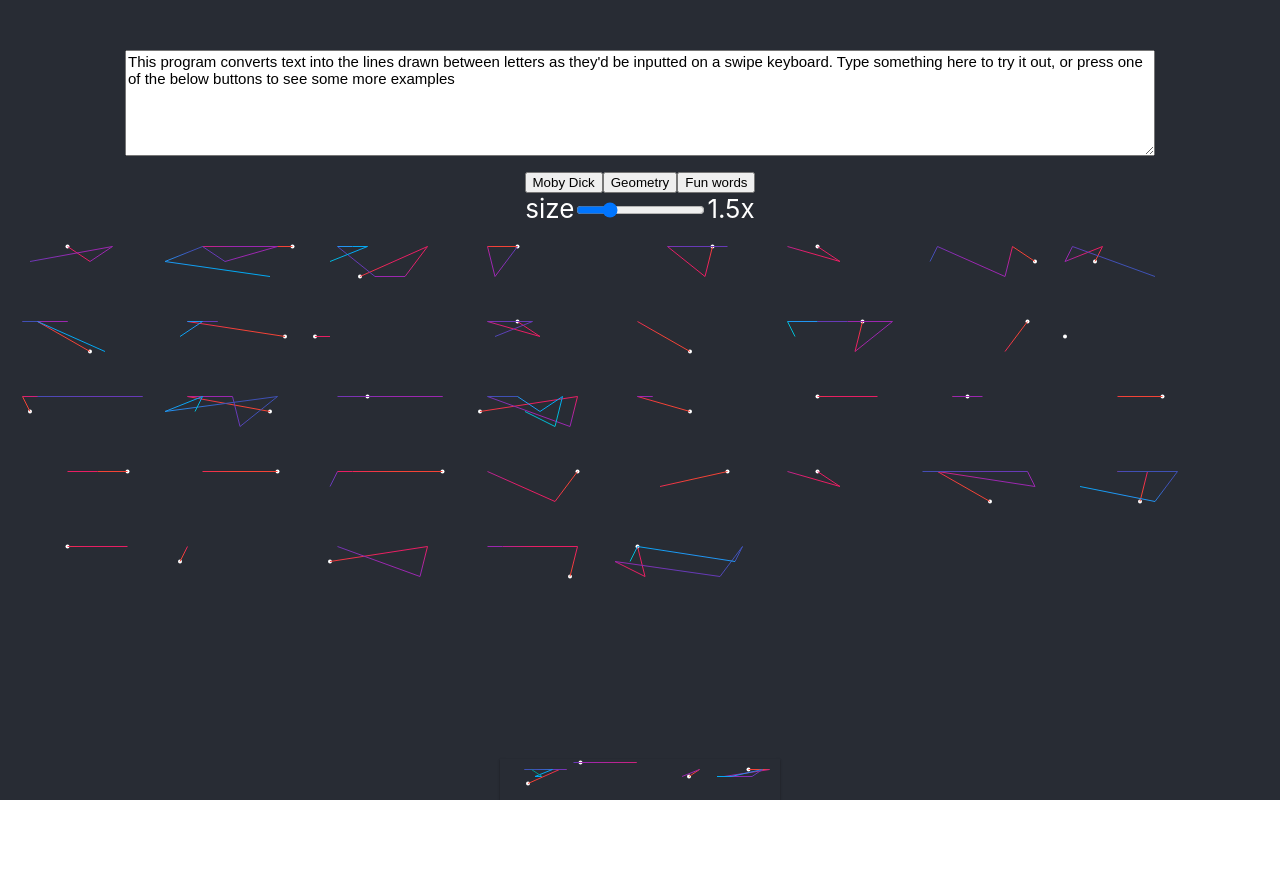
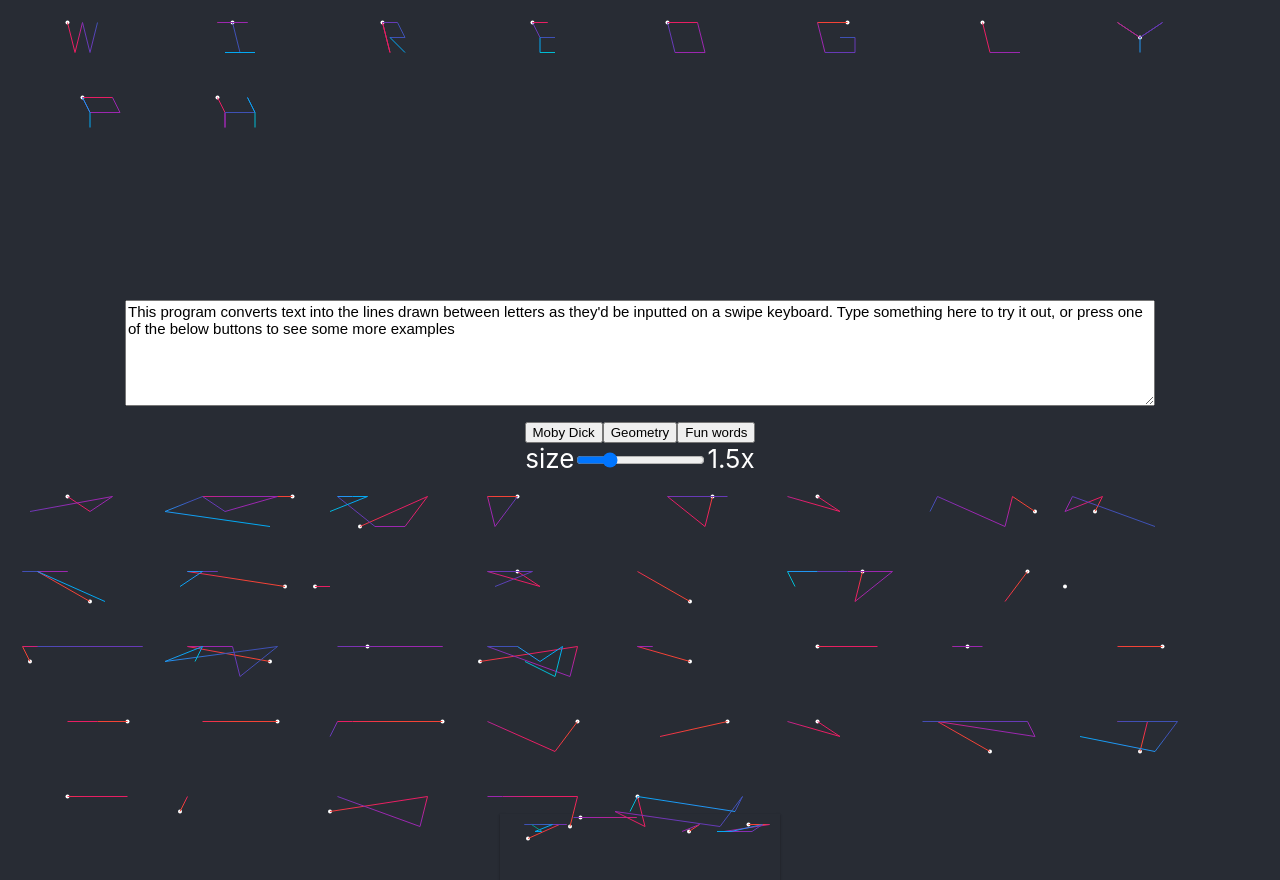
Before and after one commit to JohYoshida/wireoglyph, a React (Create React App) app: page / in a window 1280 px wide. Shown: the top 880 px of the page. Before the commit the page ends 800 px from the top, so only its background shows below. Built offline with nearby package versions, Linux system fonts and the light colour scheme.

Commit message:
Factored out Wireoglyph code and added a logo

```diff
--- a/src/App.js
+++ b/src/App.js
@@ -1,4 +1,5 @@
 import React from 'react'
+import Wireoglyph from "./components/Wireoglyph"
 import './App.css';
 
 let mobyDick = "Call me Ishmael. Some years ago - never mind how long precisely - having little or no money in my purse, and nothing particular to interest me on shore, I thought I would sail about a little and see the watery part of the world. It is a way I have of driving off the spleen, and regulating circulation. Whenever I find myself growing grim about the mouth; whenever it is a damp, drizzly November in my soul; whenever I find myself involuntarily pausing before coffin warehouses, and bringing up the rear of every funeral I meet; and especially whenever my hypos get such an upper hand of me, that it requires a strong moral principle to prevent me from deliberately stepping into the street, and methodologically knocking people's hats off - then, I account it high time to get to sea as soon as I can. This is my substitute for pistol and ball... I quietly take to the ship. There is nothing surprising in this. If they but knew it, almost all men in their degree, some time or other, cherish very nearly the same feelings towards the ocean with me."
@@ -7,147 +8,25 @@ let shapes = "test roar rear treat fluff bulb bomb blob neon aria nonagon terrib
 
 let funWords = "phenomenal lexicon scintillating communication bloviate excessively languages consideration cybernetic communism information steersmanship portobello deleuze phlebotomist technicality chromatic bellicose legible extensible honorific charismatic diabolical prehensile ascetic network flagellum gargantuan invalidation charismatic megafauna uncomfortable metaphysical shoulderblade"
 
+let wireoglyph = "tvybu ytuybvn ybyujhn yuyhjhbn tunvt utvnjh ybm hthihb yikhyhb tgvgjujn"
+
 function App() {
   // State hooks
   const [string, setString] = React.useState("This program converts text into the lines drawn between letters as they'd be inputted on a swipe keyboard. Type something here to try it out, or press one of the below buttons to see some more examples");
-  const [canvasSize, setC] = React.useState(1.5); // size multiplication factor for canvas
-  // char positions on 100x50 canvas
-  const chars = {
-    1: [5, 5],
-    2: [15, 5],
-    3: [25, 5],
-    4: [35, 5],
-    5: [45, 5],
-    6: [55, 5],
-    7: [65, 5],
-    8: [75, 5],
-    9: [85, 5],
-    0: [95, 5],
-
-    q: [5, 15],
-    w: [15, 15],
-    e: [25, 15],
-    r: [35, 15],
-    t: [45, 15],
-    y: [55, 15],
-    u: [65, 15],
-    i: [75, 15],
-    o: [85, 15],
-    p: [95, 15],
-
-    a: [10, 25],
-    s: [20, 25],
-    d: [30, 25],
-    f: [40, 25],
-    g: [50, 25],
-    h: [60, 25],
-    j: [70, 25],
-    k: [80, 25],
-    l: [90, 25],
-
-    z: [20, 35],
-    x: [30, 35],
-    c: [40, 35],
-    v: [50, 35],
-    b: [60, 35],
-    n: [70, 35],
-    m: [80, 35],
-  }
-
-  const colors = [
-    "#f44336", "#E91E63", "#9C27B0", "#673AB7", "#3F51B5",
-    "#2196F3", "#03A9F4", "#00BCD4", "#009688", "#4CAF50",
-    "#8BC34A", "#FFEB3B", "#FFC107", "#FF9800", "#FF5722"
-  ];
-
-  const draw = (ctx, string, canvasSize) => {
-    let charArray = string.split("");
-    let colorIndex = 1;
-    ctx.clearRect(0, 0, ctx.canvas.width, ctx.canvas.height)
-    ctx.fillStyle = '#ffffff';
-
-    let lastCoord;
-    charArray.forEach((char, i) => {
-      let coord = chars[char.toLowerCase()];
-
-      if (coord) { // handle valid characters
-        if (i <= 0) { // draw start circle
-          ctx.beginPath();
-          ctx.arc(coord[0] * canvasSize, coord[1] * canvasSize, 2, 0, 365)
-          ctx.fill();
-          lastCoord = coord; // Set current coord to lastCoord for next iteration
-        } else { // handle letters
-          // Make gradient
-          let gradient = ctx.createLinearGradient(lastCoord[0], lastCoord[1], coord[0], coord[1]);
-          gradient.addColorStop(0, colors[colorIndex - 1]);
-          gradient.addColorStop(1, colors[colorIndex]);
-          ctx.strokeStyle = gradient;
-          // Make line from lastCoord to coord
-          ctx.beginPath();
-          ctx.moveTo(lastCoord[0] * canvasSize, lastCoord[1] * canvasSize);
-          ctx.lineTo(coord[0] * canvasSize, coord[1] * canvasSize);
-          ctx.stroke();
-          lastCoord = coord;
-          // Increment colorIndex and loop if at end
-          colorIndex++;
-          if (colorIndex >= colors.length) colorIndex = 1;
-        }
-      }
-    });
-  }
-
-  // Make array of canvases
-  let strArray = string.split(" ");
-  const Canvases = [];
-  strArray.forEach((item, i) => {
-    Canvases.push(
-      <Canvas
-        className="canvas"
-        width={100 * canvasSize}
-        height={50 * canvasSize}
-        draw={draw}
-        string={item}
-        title={item}
-        key={i}
-        size={canvasSize}
-      >
-        {item}
-      </Canvas>
-    );
-  });
-
-  // Make array of canvases for footer
-  let footerArray = "Copyright 2021 Joh Yoshida".split(" ");
-  let footerSize = 0.7;
-  const FooterCanvases = [];
-  footerArray.forEach((item, i) => {
-    FooterCanvases.push(
-      <Canvas
-        className="canvas"
-        width={100 * footerSize}
-        height={50 * footerSize}
-        draw={draw}
-        string={item}
-        key={i}
-        size={footerSize}
-      >
-        {item}
-      </Canvas>
-    );
-    // title={item}
-  });
+  const [canvasSize, setCanvasSize] = React.useState(1.5); // size multiplication factor for canvas
 
   const changeTextString = event => {
     setString(event.target.value);
   }
 
   const changeCanvasSize = event => {
-    setC(event.target.value);
+    setCanvasSize(event.target.value);
   }
 
   return (
     <div className="App">
       <header className="App-header">
+        <Wireoglyph string={wireoglyph} size={1.5} />
         <textarea type="textarea"
           name="textValue"
           onChange={changeTextString}
@@ -172,41 +51,15 @@ function App() {
           />
         <text>{canvasSize}x</text>
         </div>
-        <div className="Canvases">
-          {Canvases}
-        </div>
+        <Wireoglyph string={string} size={canvasSize} />
       </header>
       <footer className="App-footer">
         <div className="attribution" title="Copyright 2021 Joh Yoshida">
-          {FooterCanvases}
+          <Wireoglyph string="Copyright 2021 Joh Yoshida" size={0.7} />
         </div>
       </footer>
     </div>
   );
 }
 
-const Canvas = props => {
-  const {
-    draw,
-    string,
-    size,
-    ...rest
-  } = props
-  const canvasRef = useCanvas(draw, string, size);
-
-  return <canvas ref={canvasRef} {...rest}/>
-}
-
-const useCanvas = (draw, string, size) => {
-  const canvasRef = React.useRef(null)
-
-  React.useEffect(() => {
-    const canvas = canvasRef.current;
-    const context = canvas.getContext('2d');
-    draw(context, string, size);
-  }, [draw, string]);
-
-  return canvasRef
-}
-
 export default App;
--- /dev/null
+++ b/src/components/Wireoglyph.jsx
@@ -0,0 +1,161 @@
+import React from "react";
+
+const chars = {
+  1: [5, 5],
+  2: [15, 5],
+  3: [25, 5],
+  4: [35, 5],
+  5: [45, 5],
+  6: [55, 5],
+  7: [65, 5],
+  8: [75, 5],
+  9: [85, 5],
+  0: [95, 5],
+
+  q: [5, 15],
+  w: [15, 15],
+  e: [25, 15],
+  r: [35, 15],
+  t: [45, 15],
+  y: [55, 15],
+  u: [65, 15],
+  i: [75, 15],
+  o: [85, 15],
+  p: [95, 15],
+
+  a: [10, 25],
+  s: [20, 25],
+  d: [30, 25],
+  f: [40, 25],
+  g: [50, 25],
+  h: [60, 25],
+  j: [70, 25],
+  k: [80, 25],
+  l: [90, 25],
+
+  z: [20, 35],
+  x: [30, 35],
+  c: [40, 35],
+  v: [50, 35],
+  b: [60, 35],
+  n: [70, 35],
+  m: [80, 35]
+};
+
+const colors = [
+  "#f44336",
+  "#E91E63",
+  "#9C27B0",
+  "#673AB7",
+  "#3F51B5",
+  "#2196F3",
+  "#03A9F4",
+  "#00BCD4",
+  "#009688",
+  "#4CAF50",
+  "#8BC34A",
+  "#FFEB3B",
+  "#FFC107",
+  "#FF9800",
+  "#FF5722"
+];
+
+export default function Wireoglyph(props) {
+  const {
+    string,
+    size
+  } = props;
+
+  const draw = (ctx, string, size) => {
+    let charArray = string.split("");
+    let colorIndex = 1;
+    ctx.clearRect(0, 0, ctx.canvas.width, ctx.canvas.height);
+    ctx.fillStyle = "#ffffff";
+
+    let lastCoord;
+    charArray.forEach((char, i) => {
+      let coord = chars[char.toLowerCase()];
+
+      if (coord) {
+        // handle valid characters
+        if (i <= 0) {
+          // draw start circle
+          ctx.beginPath();
+          ctx.arc(coord[0] * size, coord[1] * size, 2, 0, 365);
+          ctx.fill();
+          lastCoord = coord; // Set current coord to lastCoord for next iteration
+        } else {
+          // handle letters
+          // Make gradient
+          let gradient = ctx.createLinearGradient(
+            lastCoord[0],
+            lastCoord[1],
+            coord[0],
+            coord[1]
+          );
+          gradient.addColorStop(0, colors[colorIndex - 1]);
+          gradient.addColorStop(1, colors[colorIndex]);
+          ctx.strokeStyle = gradient;
+          // Make line from lastCoord to coord
+          ctx.beginPath();
+          ctx.moveTo(lastCoord[0] * size, lastCoord[1] * size);
+          ctx.lineTo(coord[0] * size, coord[1] * size);
+          ctx.stroke();
+          lastCoord = coord;
+          // Increment colorIndex and loop if at end
+          colorIndex++;
+          if (colorIndex >= colors.length) colorIndex = 1;
+        }
+      }
+    });
+  };
+
+  // Make array of canvases
+  let strArray = string.split(" ");
+  const Canvases = [];
+  strArray.forEach((item, i) => {
+    Canvases.push(
+      <Canvas
+        className="canvas"
+        width={100 * size}
+        height={50 * size}
+        draw={draw}
+        string={item}
+        title={item}
+        key={i}
+        size={size}
+      >
+        {item}
+      </Canvas>
+    );
+  });
+
+  return <div className="Canvases">{Canvases}</div>;
+}
+
+const Canvas = props => {
+  const {
+    draw,
+    string,
+    size,
+    ...rest
+  } = props;
+  const canvasRef = useCanvas(draw, string, size);
+
+  return <canvas ref={canvasRef} {...rest} />;
+};
+
+const useCanvas = (draw, string, size) => {
+  const canvasRef = React.useRef(null);
+
+  React.useEffect(
+    () => {
+      const canvas = canvasRef.current;
+      const context = canvas.getContext("2d");
+      draw(context, string, size);
+    },
+    [draw, string, size]
+  );
+
+  return canvasRef;
+};
```
